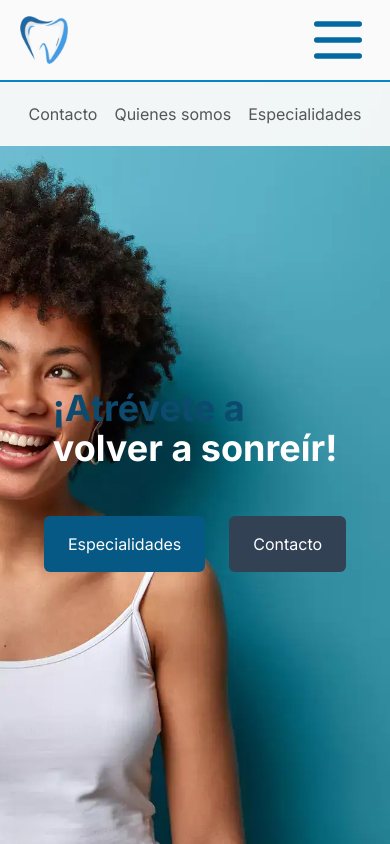
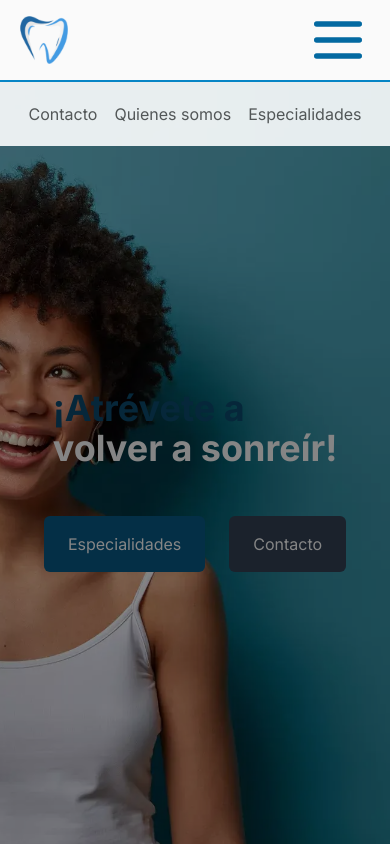
Before and after one commit to heidenreich20/fakemedical, a React (Vite) app: page / in a window 390 px wide. Both pictures are taken after a click on the button 338 px from the left and 40 px from the top of the page. Shown: the top 844 px of the page. Built offline with nearby package versions, Linux system fonts and the light colour scheme.

Commit message:
Style modal

```diff
--- a/src/components/Nav.jsx
+++ b/src/components/Nav.jsx
@@ -30,12 +30,14 @@ const Nav = () => {
         </button>
         <a href='#contactForm' className='text-neutral-100 md:block hidden box-content font-semibold bg-sky-700 p-2 xl:p-3 px-6 xl:px-12 rounded-md'>Pide tu cita</a>
       </div>
-      <div className={`burger-menu border-t-2 border-sky-600 ${isMenuOpen ? 'burger-menu-open' : 'burger-menu-close'}`}>
-        <ul className='font-inter w-full justify-around flex p-5 text-base xl:text-lg text-neutral-600 cursor-pointer'>
-          <li className='transition-all duration-150 ease-linear hover:underline hover:text-sky-600'>Contacto</li>
-          <li className='transition-all duration-150 ease-linear hover:underline hover:text-sky-600'><a href='#aboutUs'>Quienes somos</a></li>
-          <li className='transition-all duration-150 ease-linear hover:underline hover:text-sky-600'><a href='#specialties'>Especialidades</a></li>
-        </ul>
+      <div className={`burger-menu h-[100vh] bg-black/[0.5]  ${isMenuOpen ? 'burger-menu-open' : 'burger-menu-close'}`}>
+        <div className='h-fit border-t-2 bg-neutral-50/[0.95] w-full border-sky-600'>
+          <ul className='font-inter w-full justify-around flex p-5 text-base xl:text-lg text-neutral-600 cursor-pointer'>
+            <li className='transition-all duration-150 ease-linear hover:underline hover:text-sky-600'>Contacto</li>
+            <li className='transition-all duration-150 ease-linear hover:underline hover:text-sky-600'><a href='#aboutUs'>Quienes somos</a></li>
+            <li className='transition-all duration-150 ease-linear hover:underline hover:text-sky-600'><a href='#specialties'>Especialidades</a></li>
+          </ul>
+        </div>
       </div>
     </nav>
   )
--- a/src/index.css
+++ b/src/index.css
@@ -79,7 +79,6 @@ textarea {
     position: absolute;
     display: flex;
     justify-content: center;
-    background-color: #fafafa;
     width: 100%;
     overflow: hidden;
     animation-duration: 0.3s; /* Animation duration */
```
